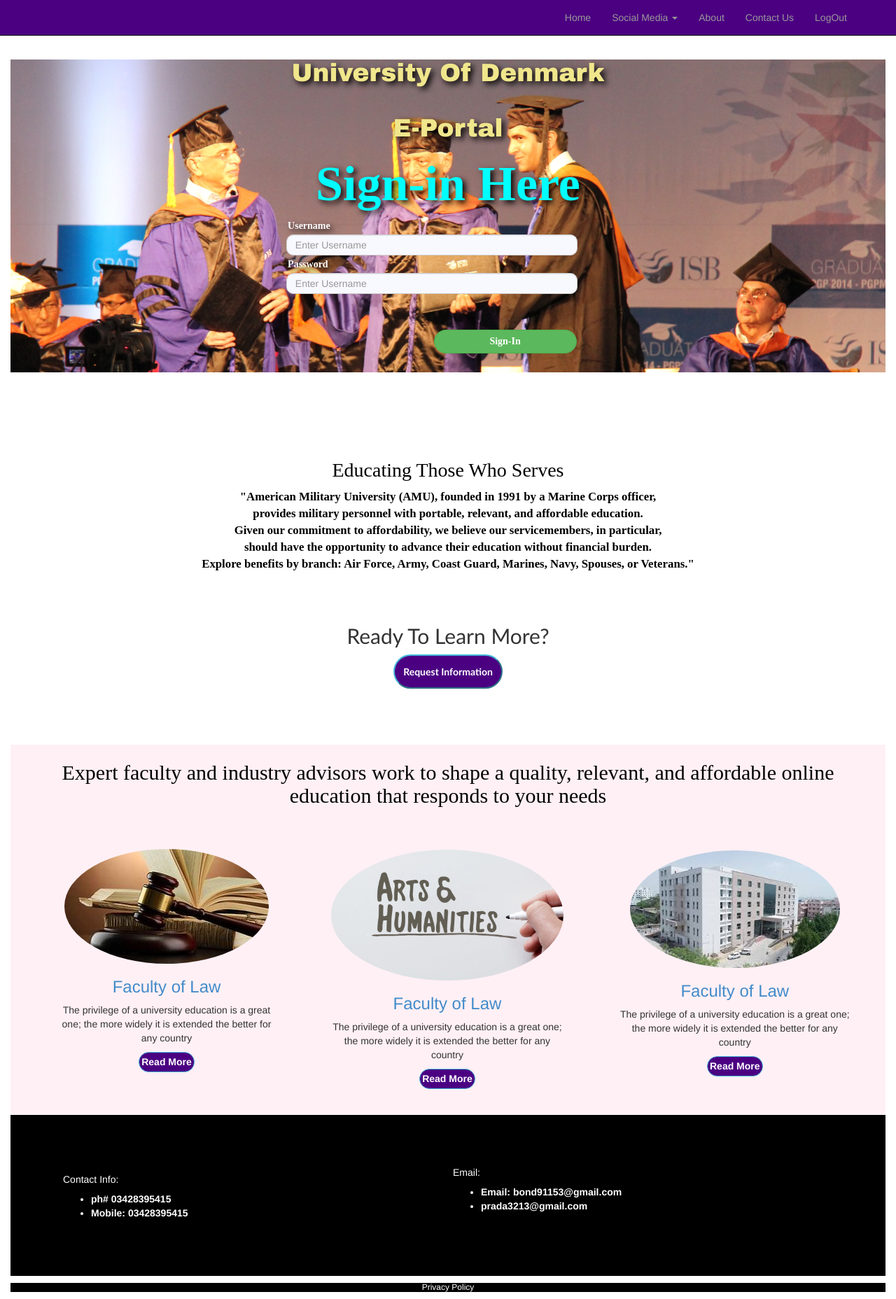
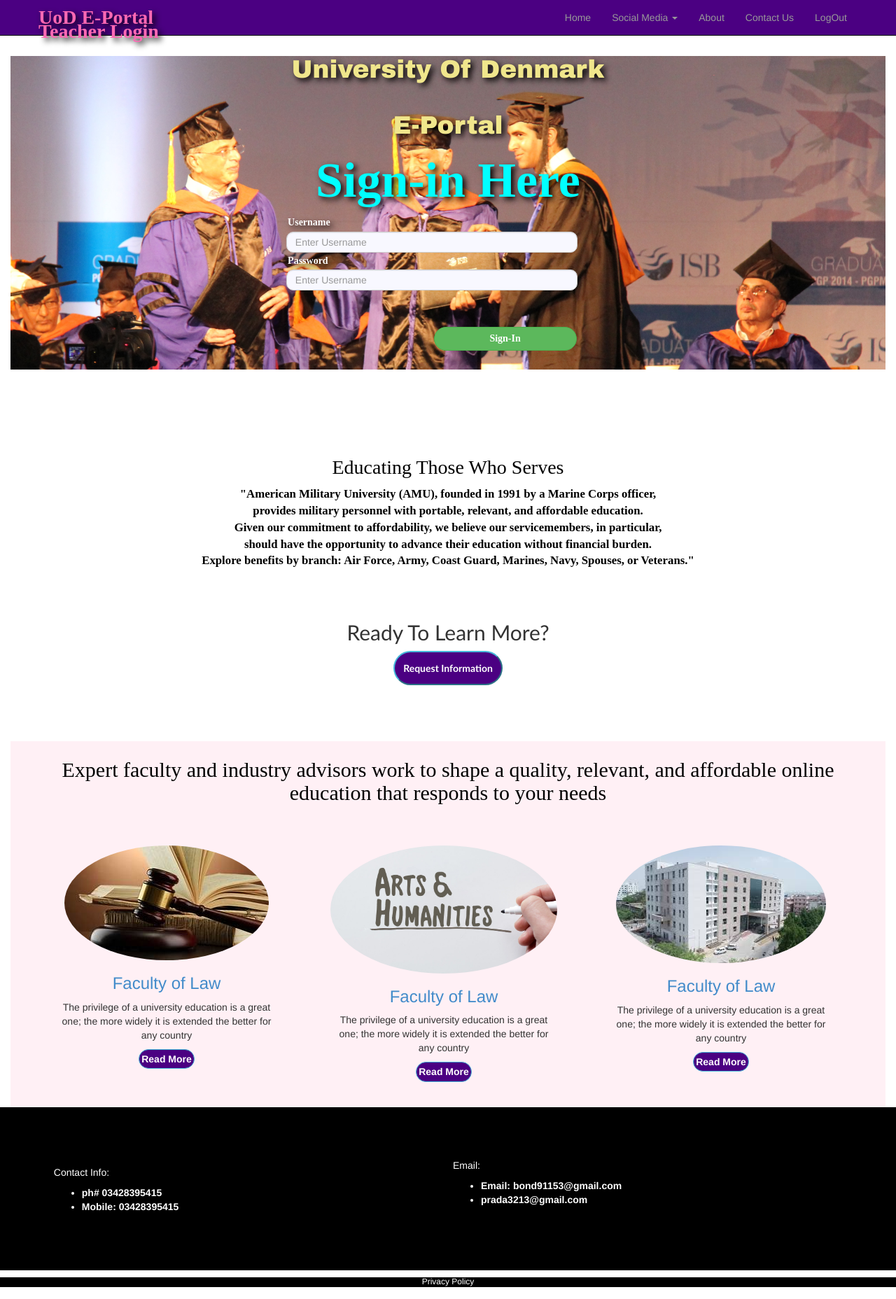
Before and after one commit to HamzaAzee/finalyearproject, a PHP site: page /teacherlogin.html in a window 1280 px wide. Shown: the whole page at 70% size. Run offline with PHP 8.4, Linux system fonts and the light colour scheme.

Commit message:
Add files via upload

```diff
--- a/mystyle.css
+++ b/mystyle.css
@@ -73,7 +73,7 @@
 	.w3-container{
 	padding-left:10%;
 	padding-right:10%;
-	margin-top:2%;
+	margin-top:0%;
 	background-image:url("img13.jpg");
 	background-size:cover;
 	}
--- a/teacherlogin.html
+++ b/teacherlogin.html
@@ -14,7 +14,7 @@
 <body>
 <div class="navbar navbar-inverse navbar-fixed-top" >
 <div class="container">
-
+<a class="navbar-brand" id="a">UoD E-Portal<br>Teacher Login</a>
 <button class="navbar-toggle"  data-toggle ="collapse" data-target= ".navHeaderCollapse"  >
  <span class="icon-bar"> </span>
  <span class="icon-bar"> </span>
@@ -94,7 +94,7 @@
                     	<p> The privilege of a university education is a great one; the more widely it is extended the better for any country</p>
                     	<a href="#" class="btn btn-info">Read More </a>
                 </div>
-                <div class="row">
+
             	<div class="col-md-2">
                 <img class="img-responsive img-circle" src="pic4.jpg">
                 	<h3> <a href="https://www.popularmechanics.com/military/weapons/a19138318/how-guns-work/">Faculty of Law</a> </h3>
@@ -102,7 +102,7 @@
                     	<a href="#" class="btn btn-info">Read More </a>
                 </div>
 
-            <div class="row">
+
             	<div class="col-md-2">
                 <img class="img-responsive img-circle" src="img14.jpg">
                 	<h3> <a href="https://www.popularmechanics.com/military/weapons/a19138318/how-guns-work/">Faculty of Law</a> </h3>
```
